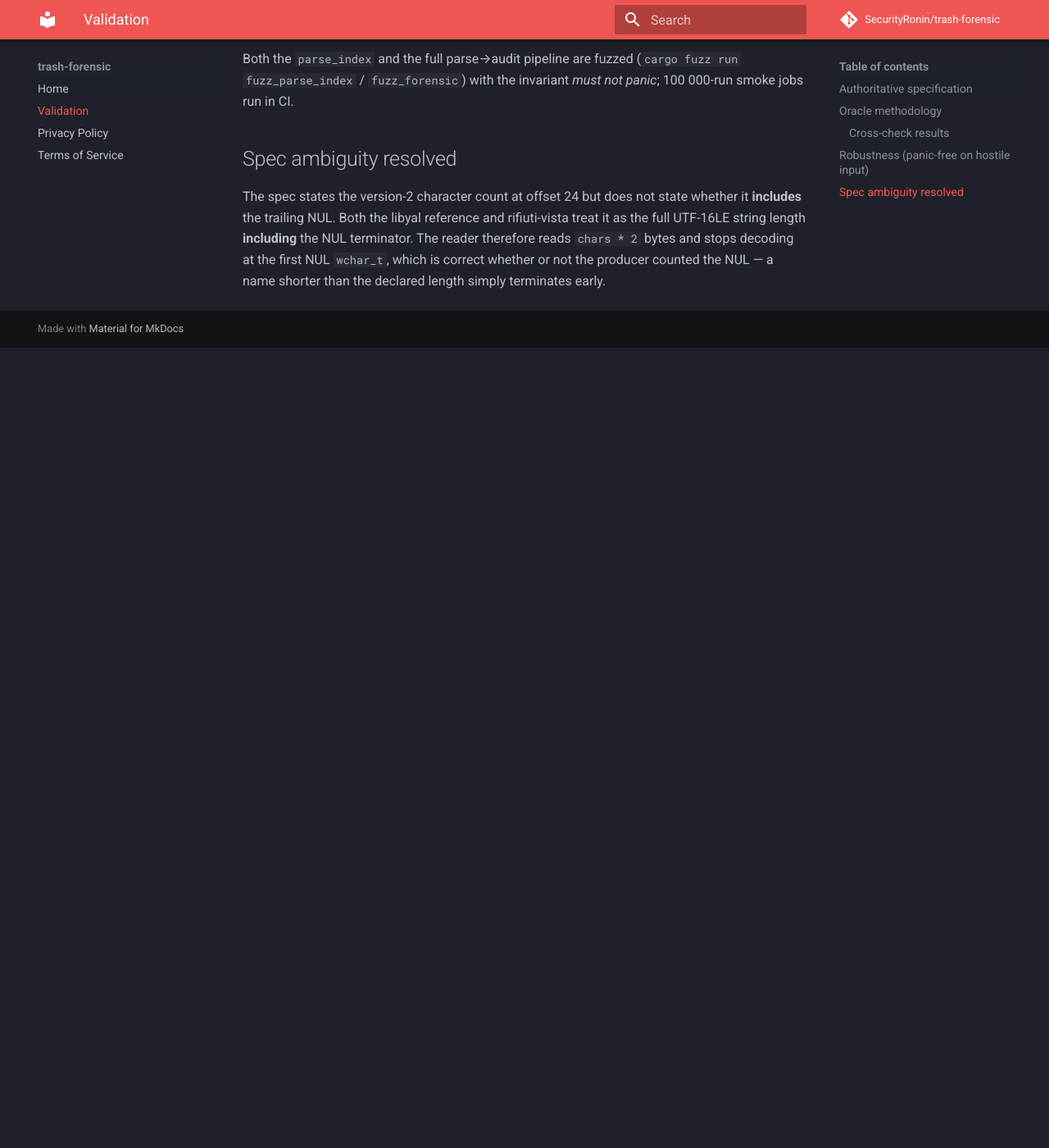
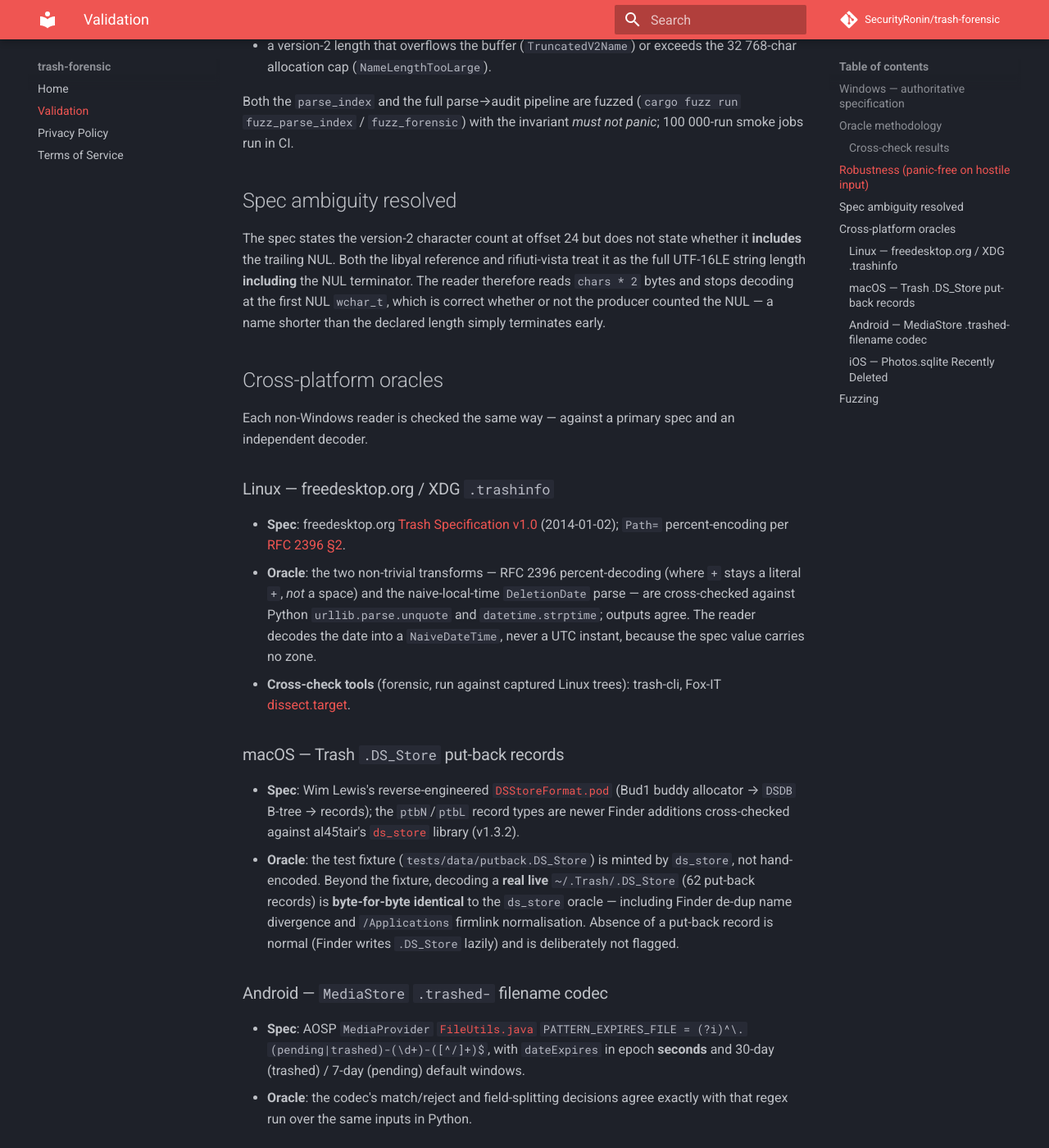
Before and after one commit to SecurityRonin/trash-forensic, an MkDocs documentation site: the page built from docs/validation.md, in a window 1280 px wide and 1400 px high, scrolled down 2115 px. Shown: the whole window at 82% size. Built offline with MkDocs 1.6.1 and Material for MkDocs 9.7.7, drawn with Linux system fonts in a browser that asks for light colours; comment, search, counter and statistics services are not loaded; before the commit the page ends 2539 px from its top, so only the background shows below that; some of the changed text lies outside the part shown.

Commit message:
docs(trash): rewrite README + validation for all five platforms
README: tagline and coverage now span Windows/Linux/macOS/Android/iOS, with a
per-OS reader table, the full 10-code findings contract, the feature-gating note,
and per-platform oracle summary (incl. the macOS byte-for-byte live-data result).
validation.md: adds a Cross-platform oracles section (freedesktop spec + Python,
DSStoreFormat.pod + ds_store, AOSP regex, Photos.sqlite + sqlite3) and a Fuzzing
section listing all six must-not-panic targets.

Co-Authored-By: Claude Opus 4.8 (1M context) <noreply@anthropic.com>

```diff
--- a/docs/validation.md
+++ b/docs/validation.md
@@ -1,11 +1,13 @@
 # Validation
 
-`trash-core` is validated against an **independent oracle** — the C tool
-[rifiuti2](https://github.com/abelcheung/rifiuti2) (`rifiuti-vista`, v0.8.2) — so
-the parser is checked by a tool we did not write, not only by self-consistent
-round-trips. This is the build-time front door to the Doer-Checker discipline.
+Each `trash-core` reader is validated against an **independent oracle** — a tool
+or specification we did not write — not only against self-consistent round-trips.
+This is the build-time front door to the Doer-Checker discipline. The Windows `$I`
+reader is documented in full first; the four other platforms follow under
+[Cross-platform oracles](#cross-platform-oracles). The Windows oracle is the C
+tool [rifiuti2](https://github.com/abelcheung/rifiuti2) (`rifiuti-vista`, v0.8.2).
 
-## Authoritative specification
+## Windows — authoritative specification
 
 The byte layout follows the libyal *dtformats* reference:
 
@@ -74,3 +76,63 @@ rifiuti-vista treat it as the full UTF-16LE string length **including** the NUL
 terminator. The reader therefore reads `chars * 2` bytes and stops decoding at
 the first NUL `wchar_t`, which is correct whether or not the producer counted the
 NUL — a name shorter than the declared length simply terminates early.
+
+## Cross-platform oracles
+
+Each non-Windows reader is checked the same way — against a primary spec and an
+independent decoder.
+
+### Linux — freedesktop.org / XDG `.trashinfo`
+
+- **Spec**: freedesktop.org [Trash Specification v1.0](https://specifications.freedesktop.org/trash/latest/)
+  (2014-01-02); `Path=` percent-encoding per [RFC 2396 §2](https://www.rfc-editor.org/rfc/rfc2396#section-2).
+- **Oracle**: the two non-trivial transforms — RFC 2396 percent-decoding (where
+  `+` stays a literal `+`, *not* a space) and the naive-local-time
+  `DeletionDate` parse — are cross-checked against Python `urllib.parse.unquote`
+  and `datetime.strptime`; outputs agree. The reader decodes the date into a
+  `NaiveDateTime`, never a UTC instant, because the spec value carries no zone.
+- **Cross-check tools** (forensic, run against captured Linux trees): trash-cli,
+  Fox-IT [dissect.target](https://docs.dissect.tools/en/latest/plugins/recyclebin.html).
+
+### macOS — Trash `.DS_Store` put-back records
+
+- **Spec**: Wim Lewis's reverse-engineered [`DSStoreFormat.pod`](https://metacpan.org/dist/Mac-Finder-DSStore/view/DSStoreFormat.pod)
+  (Bud1 buddy allocator → `DSDB` B-tree → records); the `ptbN`/`ptbL` record
+  types are newer Finder additions cross-checked against al45tair's
+  [`ds_store`](https://pypi.org/project/ds_store/) library (v1.3.2).
+- **Oracle**: the test fixture (`tests/data/putback.DS_Store`) is minted by
+  `ds_store`, not hand-encoded. Beyond the fixture, decoding a **real live**
+  `~/.Trash/.DS_Store` (62 put-back records) is **byte-for-byte identical** to
+  the `ds_store` oracle — including Finder de-dup name divergence and
+  `/Applications` firmlink normalisation. Absence of a put-back record is normal
+  (Finder writes `.DS_Store` lazily) and is deliberately not flagged.
+
+### Android — `MediaStore` `.trashed-` filename codec
+
+- **Spec**: AOSP `MediaProvider` [`FileUtils.java`](https://android.googlesource.com/platform/packages/providers/MediaProvider/+/refs/heads/android11-release/src/com/android/providers/media/util/FileUtils.java)
+  `PATTERN_EXPIRES_FILE = (?i)^\.(pending|trashed)-(\d+)-([^/]+)$`, with
+  `dateExpires` in epoch **seconds** and 30-day (trashed) / 7-day (pending)
+  default windows.
+- **Oracle**: the codec's match/reject and field-splitting decisions agree
+  exactly with that regex run over the same inputs in Python.
+
+### iOS — `Photos.sqlite` Recently Deleted
+
+- **Spec**: `ZASSET.ZTRASHEDSTATE = 1` + `ZTRASHEDDATE` in Mac Absolute Time
+  (Cocoa epoch, +978 307 200 s), per The Forensic Scooter's
+  [Photos.sqlite documentation](https://theforensicscooter.com/2022/05/02/photos-sqlite-query-documentation-notable-artifacts/)
+  and kacos2000's `Photos_sqlite.sql`.
+- **Engine**: the pure-Rust [`sqlite-core`](https://crates.io/crates/sqlite-core)
+  reader (no `libsqlite3`); purged-row recovery (WAL/freelist/carving) is left to
+  that engine, not reimplemented here.
+- **Oracle**: a real `Photos.sqlite` (`tests/data/Photos.sqlite`) is decoded by
+  both this reader and the `sqlite3` CLI
+  (`SELECT … datetime(ZTRASHEDDATE+978307200,'unixepoch') … WHERE ZTRASHEDSTATE=1`);
+  the two agree row-for-row on filename and trashed date.
+
+## Fuzzing
+
+Every reader that consumes untrusted input has a `cargo fuzz` target with a
+*must-not-panic* invariant: `fuzz_parse_index` and `fuzz_forensic` (Windows),
+`fuzz_parse_trashinfo` (Linux), `fuzz_parse_dsstore` (the macOS Bud1 binary
+parser), `fuzz_parse_trashed_name` (Android), and `fuzz_ios_photos` (iOS).
```
Also changed, not shown: README.md (+49 -14 lines).
